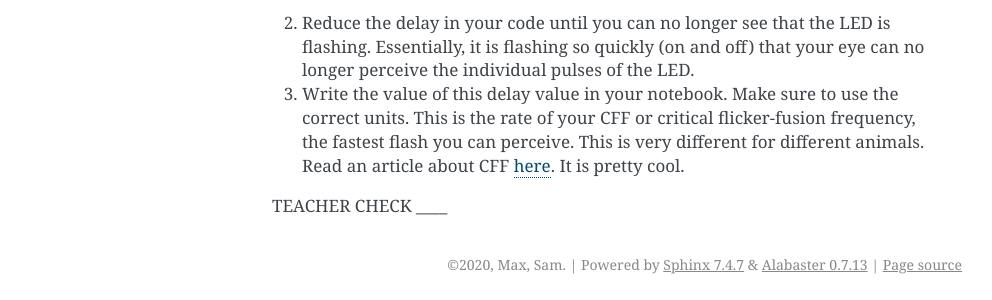
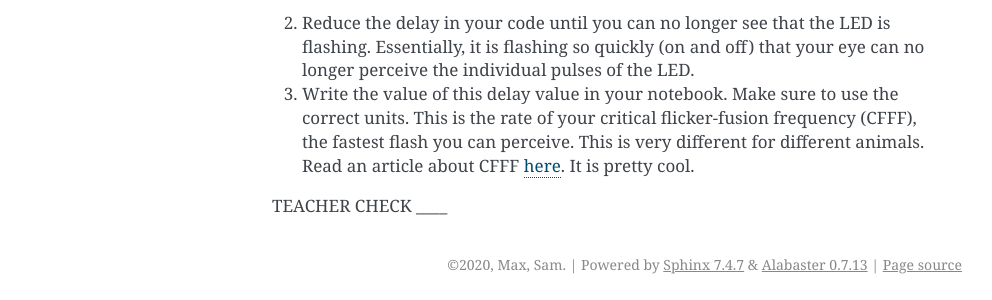
Before and after one commit to maxtkc/mvths-wiki, a Sphinx documentation site: the page built from docs/024-pulses.rst, in a window 1280 px wide. Shown: the part 1507-1807 px from the top of the page, without its empty margins (148-1140 px from the left). Built offline with Sphinx 7.4.7, drawn with Linux system fonts in a browser that asks for light colours.

Commit message:
Update 024-pulses.rst

```diff
--- a/docs/024-pulses.rst
+++ b/docs/024-pulses.rst
@@ -37,8 +37,8 @@ TEACHER CHECK \_\_\_\_
 2. Reduce the delay in your code until you can no longer see that the LED is flashing. Essentially, it is flashing so quickly (on and off) that
    your eye can no longer perceive the individual pulses of the LED.
 
-3. Write the value of this delay value in your notebook. Make sure to use the correct units. This is the rate of your CFF or critical flicker-fusion
-   frequency, the fastest flash you can perceive. This is very different for different animals. Read an article about CFF `here <https://www.google.com/url?q=https://www.economist.com/news/science-and-technology/21586532-small-creatures-fast-metabolisms-see-world-action-replay-slo-mo&sa=D&ust=1587613173941000>`__.
+3. Write the value of this delay value in your notebook. Make sure to use the correct units. This is the rate of your critical flicker-fusion
+   frequency (CFFF), the fastest flash you can perceive. This is very different for different animals. Read an article about CFFF `here <https://www.google.com/url?q=https://www.economist.com/news/science-and-technology/21586532-small-creatures-fast-metabolisms-see-world-action-replay-slo-mo&sa=D&ust=1587613173941000>`__.
    It is pretty cool.
 
 TEACHER CHECK \_\_\_\_
```
